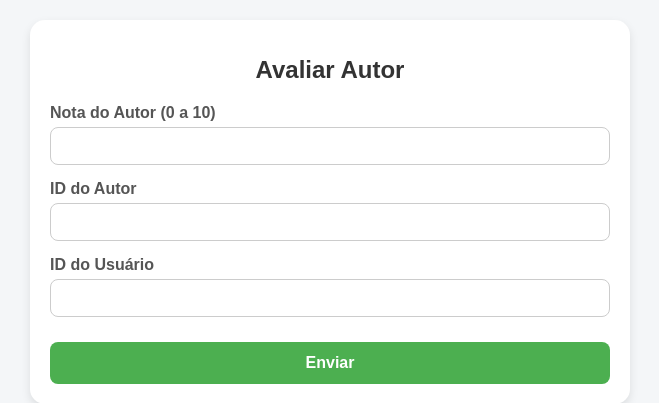
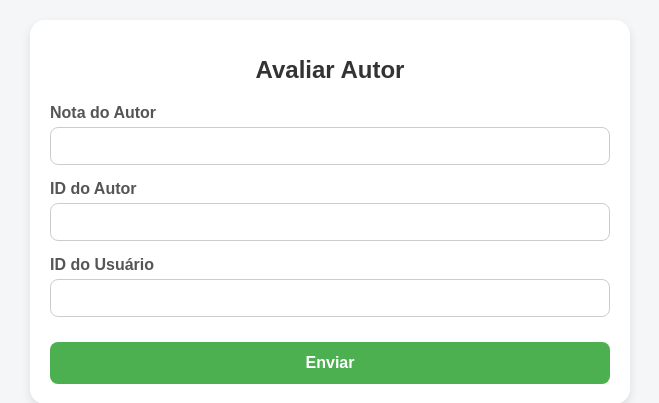
Before and after one commit to mistercapote/bd-fase4, a Django app: template buttons/templates/usravaliaaut.html in a window 1280 px wide. Shown: the top 403 px of the page, without its empty margins (310-969 px from the left). Run offline with Django 5.2, Linux system fonts and the light colour scheme; the template is opened without the code that fills it, so the values that code supplies are empty.

Commit message:
limite das notas

```diff
--- a/buttons/templates/usravaliaaut.html
+++ b/buttons/templates/usravaliaaut.html
@@ -17,8 +17,8 @@
                     {% url 'formulario' 'atualizar' 'usravaliaaut' %}
                   {% endif %}" enctype="multipart/form-data" method="POST"> {% csrf_token %}
 
-      <label for="notaautor">Nota do Autor (0 a 10)</label>
-      <input type="number" id="notaautor" name="notaautor" min="0" max="10" required>
+      <label for="notaautor">Nota do Autor </label>
+      <input type="number" id="notaautor" name="notaautor" min="1" max="5" required>
 
       <label for="autorid">ID do Autor</label>
       <input type="number" id="autorid" name="autorid" required min="1">
```
Also changed, not shown: buttons/templates/usrlelivro.html (+4 -3 lines).
